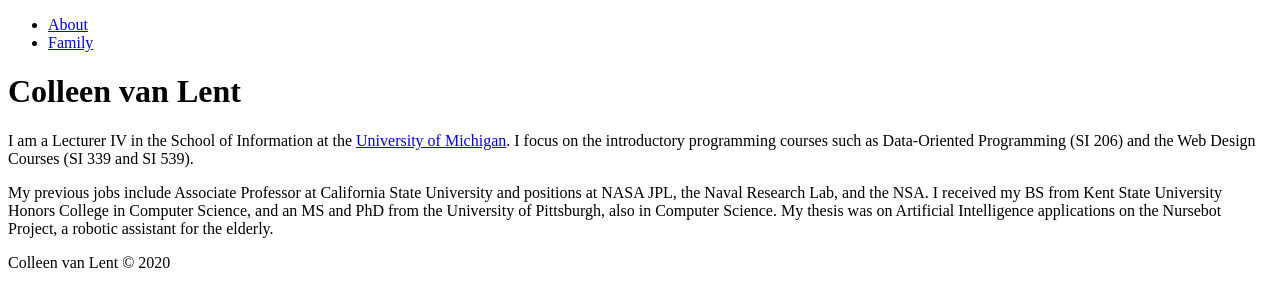
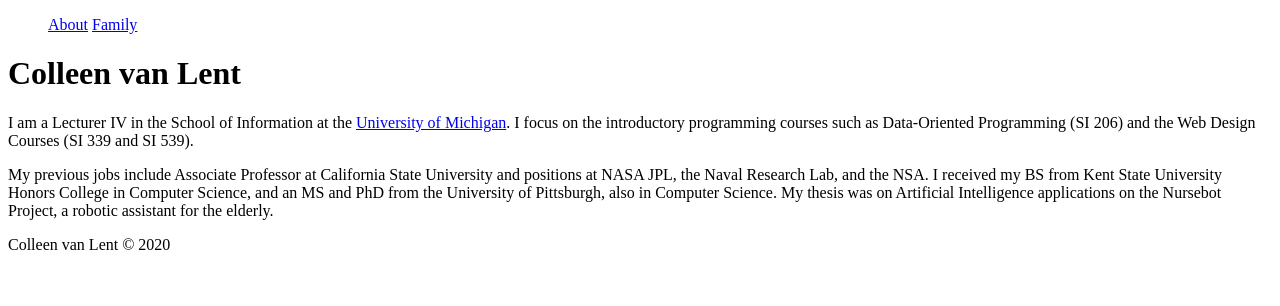
Before and after one commit to xuanathon/homework1, a plain HTML site: page index.html in a window 1280 px wide. Drawn offline with Linux system fonts and the light colour scheme.

Commit message:
Make nav links inline block

```diff
--- a/css/style.css
+++ b/css/style.css
@@ -1,3 +1,11 @@
 img{
     height: 150px;
 }
+
+ul {
+    list-style-type: none;
+}
+
+ul li {
+    display: inline-block;
+}
```
